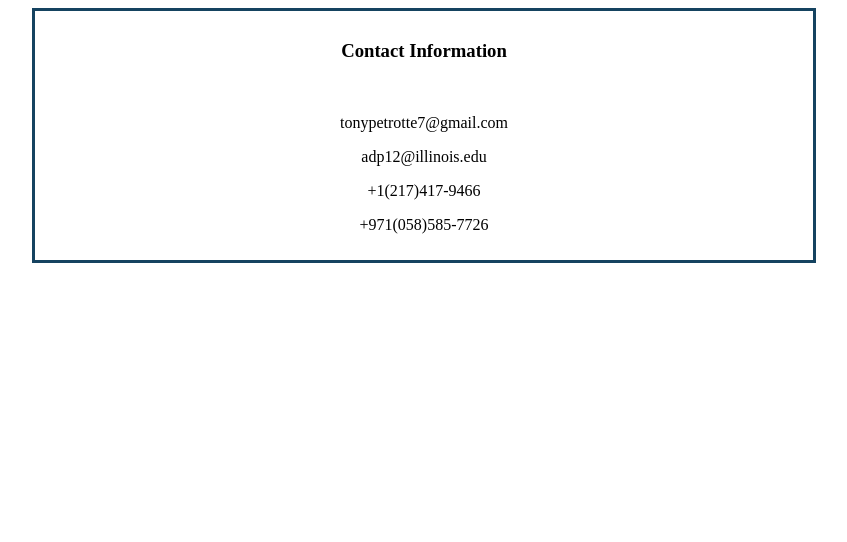
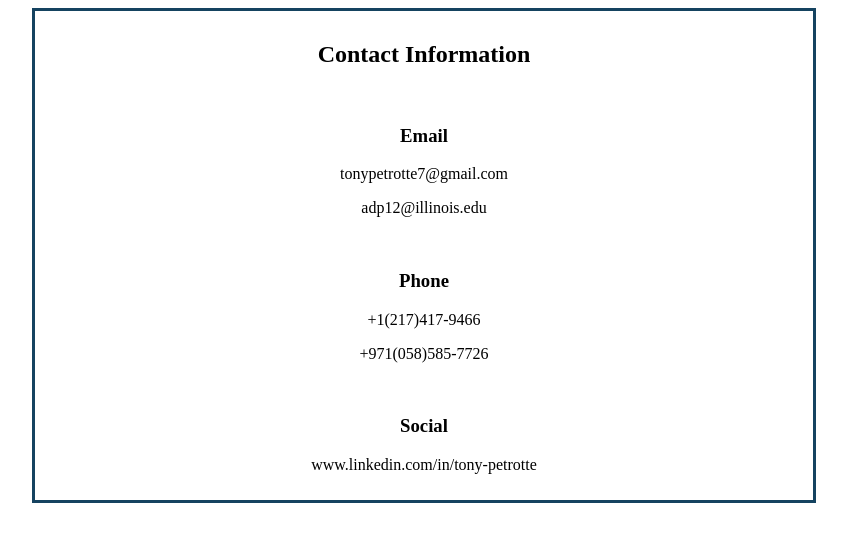
Before and after one commit to toaster515/toaster515.github.io, a plain HTML site: page index.html in a window 1280 px wide. Shown: the whole page, without its empty margins (216-1063 px from the left). Drawn offline with Linux system fonts and the light colour scheme.

Commit message:
Contact Info

```diff
--- a/index.html
+++ b/index.html
@@ -16,12 +16,20 @@
 
 
 <div class="center">
-    <h3>Contact Information</h3>
+    <h2>Contact Information</h2>
 </br>
+<h3>Email</h3>
     <p>tonypetrotte7@gmail.com</p>
     <p>adp12@illinois.edu</p>
+
+</br>
+<h3>Phone</h3>
     <p>+1(217)417-9466</p>
     <p>+971(058)585-7726</p>
+
+</br>
+<h3>Social</h3>
+    <p>www.linkedin.com/in/tony-petrotte</p>
 
 </div>
 
```
